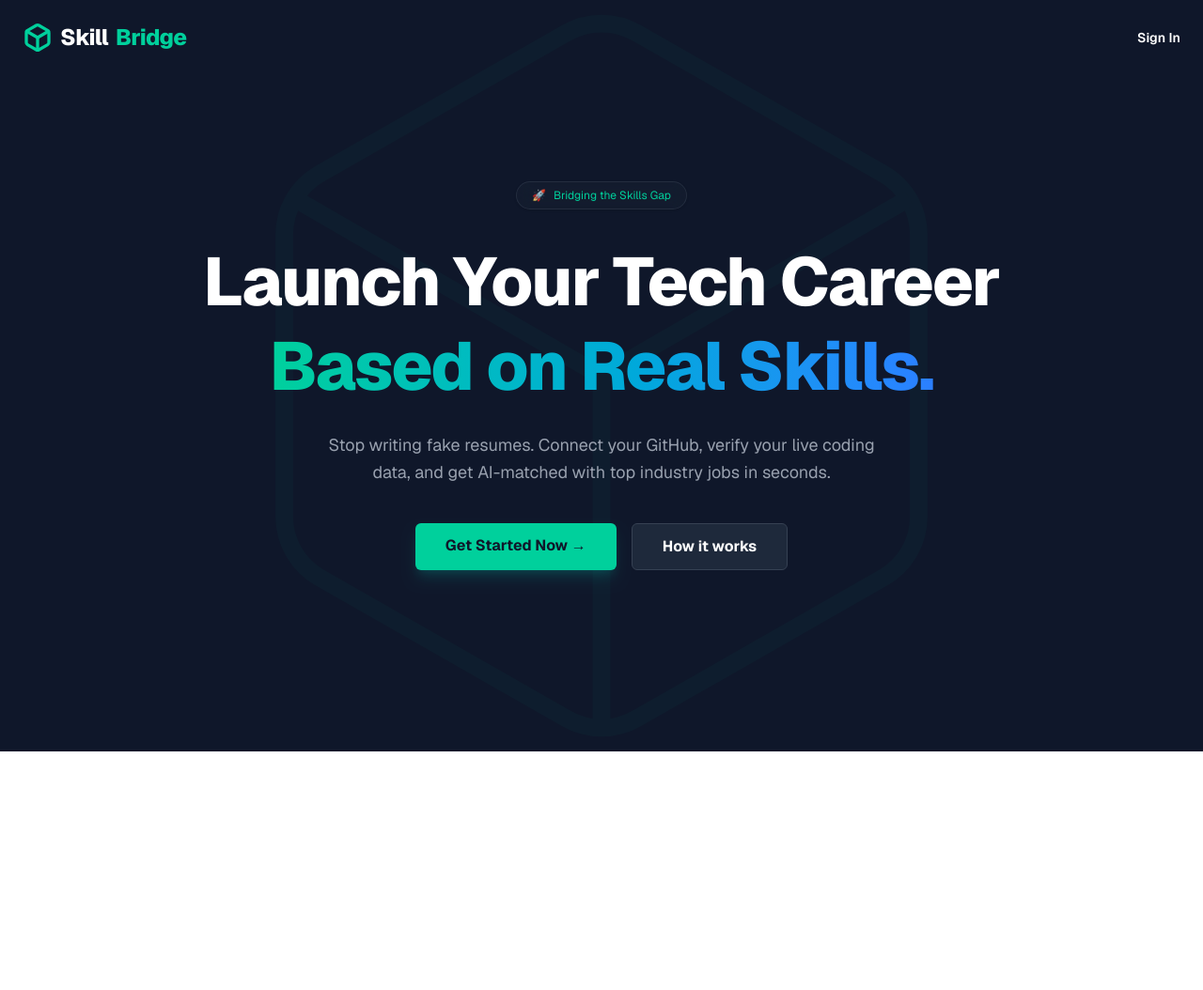
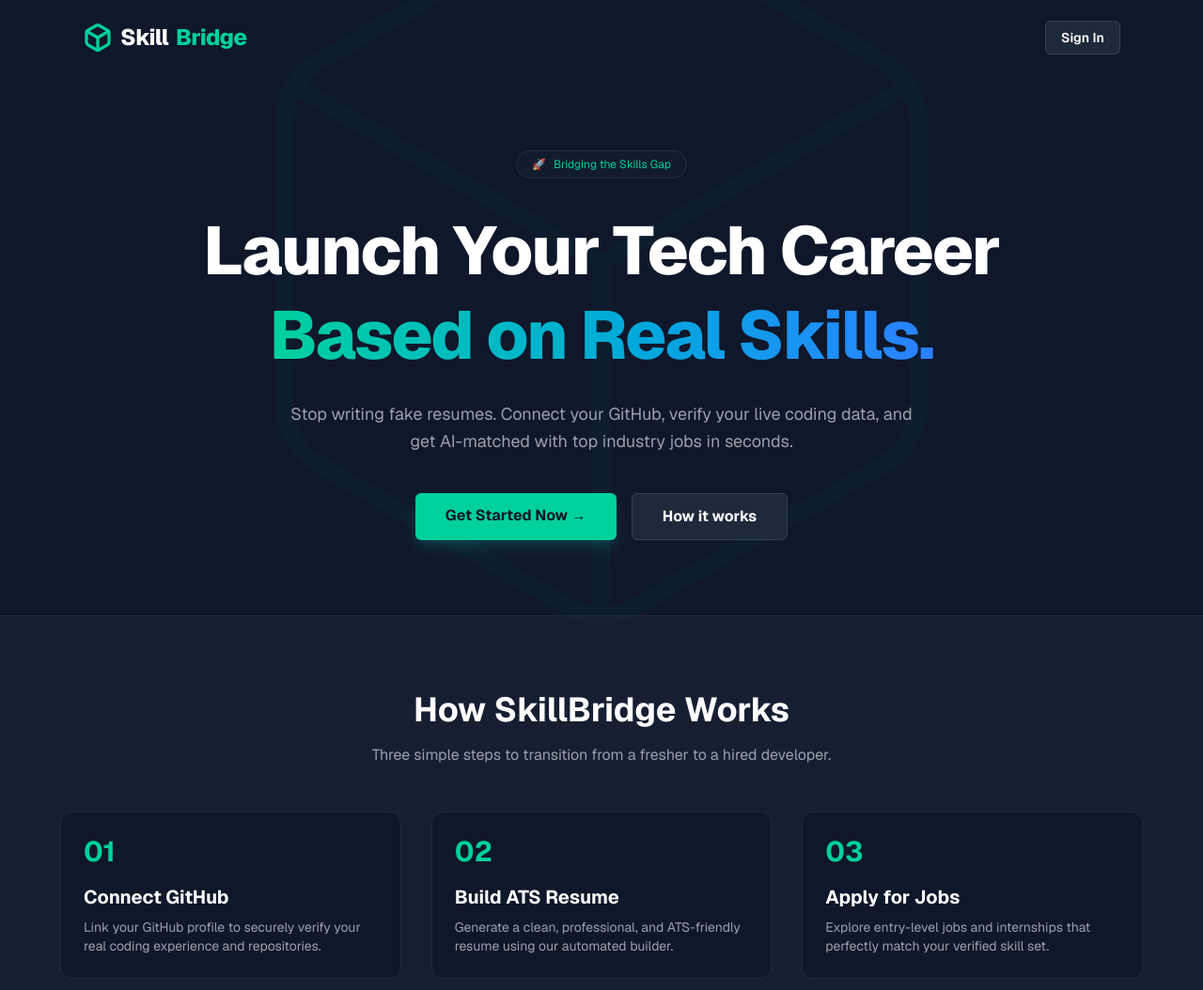
Before and after one commit to rupaniali/skillbridge-hackathon, a Next.js app: page / in a window 1280 px wide. Shown: the top 1054 px of the page at 94% size. Before the commit the page ends 800 px from the top, so only its background shows below. Built offline with nearby package versions, Linux system fonts and the light colour scheme.

Commit message:
Fixed login, logout and smooth scroll features

```diff
--- a/app/login/page.tsx
+++ b/app/login/page.tsx
@@ -12,14 +12,11 @@ export default function LoginPage() {
 
   const handleSubmit = (e: React.FormEvent) => {
     e.preventDefault();
-    // Demo ke liye direct dashboard par bhej rahe hain
     router.push("/dashboard");
   };
 
   return (
-    <div className="min-h-screen bg-[#0F172A] flex flex-col justify-center items-center px-4 relative overflow-hidden">
-
-      {/* Background Watermark Logo */}
+    <div className="min-h-screen bg-[#0F172A] flex flex-col justify-center items-center px-4 relative overflow-x-hidden text-white">
       <div className="absolute top-1/2 left-1/2 transform -translate-x-1/2 -translate-y-1/2 opacity-[0.03] pointer-events-none">
         <svg xmlns="http://www.w3.org/2000/svg" className="w-[700px] h-[700px] text-[#00d09c]" viewBox="0 0 24 24" fill="none" stroke="currentColor" strokeWidth="0.5">
           <path d="M21 16V8a2 2 0 0 0-1-1.73l-7-4a2 2 0 0 0-2 0l-7 4A2 2 0 0 0 3 8v8a2 2 0 0 0 1 1.73l7 4a2 2 0 0 0 2 0l7-4A2 2 0 0 0 21 16z"></path>
@@ -28,7 +25,6 @@ export default function LoginPage() {
         </svg>
       </div>
 
-      {/* Logo on top */}
       <div className="mb-8 relative z-10">
         <Link href="/" className="text-2xl font-extrabold flex items-center gap-2 tracking-tight">
           <svg xmlns="http://www.w3.org/2000/svg" className="w-8 h-8 text-[#00d09c]" viewBox="0 0 24 24" fill="none" stroke="currentColor" strokeWidth="2.5" strokeLinecap="round" strokeLinejoin="round">
@@ -40,7 +36,6 @@ export default function LoginPage() {
         </Link>
       </div>
 
-      {/* Auth Card */}
       <div className="bg-[#1E293B] border border-gray-800 p-8 rounded-xl shadow-xl w-full max-w-md relative z-10 text-white">
         <div className="flex justify-center mb-6 bg-[#0F172A] p-1 rounded-lg border border-gray-800">
           <button
@@ -70,43 +65,18 @@ export default function LoginPage() {
           {!isLogin && (
             <div>
               <label className="block text-xs font-semibold text-gray-300 mb-1">Full Name</label>
-              <input
-                type="text"
-                required
-                placeholder="John Doe"
-                className="w-full bg-[#0F172A] border border-gray-700 rounded px-4 py-2.5 text-sm text-white focus:outline-none focus:border-[#00d09c]"
-              />
+              <input type="text" required placeholder="John Doe" className="w-full bg-[#0F172A] border border-gray-700 rounded px-4 py-2.5 text-sm text-white focus:outline-none focus:border-[#00d09c]" />
             </div>
           )}
-
           <div>
             <label className="block text-xs font-semibold text-gray-300 mb-1">Email Address</label>
-            <input
-              type="email"
-              required
-              value={email}
-              onChange={(e) => setEmail(e.target.value)}
-              placeholder="name@example.com"
-              className="w-full bg-[#0F172A] border border-gray-700 rounded px-4 py-2.5 text-sm text-white focus:outline-none focus:border-[#00d09c]"
-            />
+            <input type="email" required value={email} onChange={(e) => setEmail(e.target.value)} placeholder="name@example.com" className="w-full bg-[#0F172A] border border-gray-700 rounded px-4 py-2.5 text-sm text-white focus:outline-none focus:border-[#00d09c]" />
           </div>
-
           <div>
             <label className="block text-xs font-semibold text-gray-300 mb-1">Password</label>
-            <input
-              type="password"
-              required
-              value={password}
-              onChange={(e) => setPassword(e.target.value)}
-              placeholder="••••••••"
-              className="w-full bg-[#0F172A] border border-gray-700 rounded px-4 py-2.5 text-sm text-white focus:outline-none focus:border-[#00d09c]"
-            />
+            <input type="password" required value={password} onChange={(e) => setPassword(e.target.value)} placeholder="••••••••" className="w-full bg-[#0F172A] border border-gray-700 rounded px-4 py-2.5 text-sm text-white focus:outline-none focus:border-[#00d09c]" />
           </div>
-
-          <button
-            type="submit"
-            className="w-full bg-[#00d09c] text-[#0F172A] font-bold py-3 rounded-md hover:bg-teal-400 transition shadow-lg shadow-teal-500/10 mt-2"
-          >
+          <button type="submit" className="w-full bg-[#00d09c] text-[#0F172A] font-bold py-3 rounded-md hover:bg-teal-400 transition shadow-lg shadow-teal-500/10 mt-2">
             {isLogin ? "Sign In" : "Register Now"}
           </button>
         </form>
--- a/app/page.tsx
+++ b/app/page.tsx
@@ -1,39 +1,29 @@
+"use client";
+
 import Link from "next/link";
 
 export default function LandingPage() {
+  const scrollToFeatures = (e: React.MouseEvent<HTMLAnchorElement>) => {
+    e.preventDefault();
+    const element = document.getElementById("features");
+    if (element) {
+      element.scrollIntoView({ behavior: "smooth" });
+    }
+  };
+
   return (
-    // 'relative overflow-hidden' bohot zaroori hai taaki logo screen ke bahar na nikle
-    <div className="min-h-screen bg-[#0F172A] flex flex-col font-sans relative overflow-hidden text-white">
-
-      {/* 🚀 NAYA IDEA: MASSIVE BACKGROUND WATERMARK LOGO */}
-      <div className="absolute top-1/2 left-1/2 transform -translate-x-1/2 -translate-y-1/2 opacity-[0.03] pointer-events-none z-0">
-        <svg
-          xmlns="http://www.w3.org/2000/svg"
-          className="w-[600px] h-[600px] md:w-[900px] md:h-[900px] text-[#00d09c]"
-          viewBox="0 0 24 24"
-          fill="none"
-          stroke="currentColor"
-          strokeWidth="0.5"
-        >
+    <div className="min-h-screen bg-[#0F172A] flex flex-col font-sans relative overflow-x-hidden text-white">
+      <div className="absolute top-1/4 left-1/2 transform -translate-x-1/2 -translate-y-1/2 opacity-[0.03] pointer-events-none z-0">
+        <svg xmlns="http://www.w3.org/2000/svg" className="w-[600px] h-[600px] md:w-[900px] md:h-[900px] text-[#00d09c]" viewBox="0 0 24 24" fill="none" stroke="currentColor" strokeWidth="0.5">
           <path d="M21 16V8a2 2 0 0 0-1-1.73l-7-4a2 2 0 0 0-2 0l-7 4A2 2 0 0 0 3 8v8a2 2 0 0 0 1 1.73l7 4a2 2 0 0 0 2 0l7-4A2 2 0 0 0 21 16z"></path>
           <polyline points="3.27 6.96 12 12.01 20.73 6.96"></polyline>
           <line x1="12" y1="22.08" x2="12" y2="12"></line>
         </svg>
       </div>
 
-      {/* Header / Navbar (relative z-10 rakha hai taaki background ke upar rahe) */}
-      <nav className="p-6 flex justify-between items-center relative z-10">
-        <div className="text-2xl font-extrabold flex items-center gap-2 tracking-tight cursor-pointer">
-          <svg
-            xmlns="http://www.w3.org/2000/svg"
-            className="w-8 h-8 text-[#00d09c]"
-            viewBox="0 0 24 24"
-            fill="none"
-            stroke="currentColor"
-            strokeWidth="2.5"
-            strokeLinecap="round"
-            strokeLinejoin="round"
-          >
+      <nav className="p-6 flex justify-between items-center relative z-10 max-w-6xl mx-auto w-full">
+        <div className="text-2xl font-extrabold flex items-center gap-2 tracking-tight">
+          <svg xmlns="http://www.w3.org/2000/svg" className="w-8 h-8 text-[#00d09c]" viewBox="0 0 24 24" fill="none" stroke="currentColor" strokeWidth="2.5" strokeLinecap="round" strokeLinejoin="round">
             <path d="M21 16V8a2 2 0 0 0-1-1.73l-7-4a2 2 0 0 0-2 0l-7 4A2 2 0 0 0 3 8v8a2 2 0 0 0 1 1.73l7 4a2 2 0 0 0 2 0l7-4A2 2 0 0 0 21 16z"></path>
             <polyline points="3.27 6.96 12 12.01 20.73 6.96"></polyline>
             <line x1="12" y1="22.08" x2="12" y2="12"></line>
@@ -41,15 +31,13 @@ export default function LandingPage() {
           <span className="text-white">Skill</span><span className="text-[#00d09c]">Bridge</span>
         </div>
         <div>
-          <Link href="/dashboard" className="text-white font-semibold hover:text-[#00d09c] transition text-sm">
+          <Link href="/login" className="text-white font-semibold hover:text-[#00d09c] transition text-sm bg-[#1E293B] px-4 py-2 rounded-md border border-gray-700">
             Sign In
           </Link>
         </div>
       </nav>
 
-      {/* Hero Section (relative z-10) */}
-      <main className="flex-grow flex flex-col items-center justify-center text-center px-4 relative z-10 pb-20">
-
+      <main className="flex-grow flex flex-col items-center justify-center text-center px-4 relative z-10 py-20">
         <div className="border border-gray-700/50 rounded-full px-4 py-1.5 text-xs text-[#00d09c] mb-8 flex items-center gap-2 bg-gray-800/30 backdrop-blur-sm shadow-sm">
           <span>🚀</span> Bridging the Skills Gap
         </div>
@@ -62,18 +50,43 @@ export default function LandingPage() {
         </h1>
 
         <p className="text-gray-400 text-base md:text-lg max-w-2xl mx-auto mb-10 leading-relaxed">
-          Stop writing fake resumes. Connect your GitHub, verify your live coding <br className="hidden md:block" /> data, and get AI-matched with top industry jobs in seconds.
+          Stop writing fake resumes. Connect your GitHub, verify your live coding data, and get AI-matched with top industry jobs in seconds.
         </p>
 
         <div className="flex flex-col sm:flex-row gap-4">
-          <Link href="/dashboard" className="bg-[#00d09c] text-[#0F172A] font-bold py-3 px-8 rounded-md hover:bg-teal-400 transition shadow-lg shadow-teal-500/20">
+          <Link href="/login" className="bg-[#00d09c] text-[#0F172A] font-bold py-3 px-8 rounded-md hover:bg-teal-400 transition shadow-lg shadow-teal-500/20">
             Get Started Now →
           </Link>
-          <Link href="#features" className="bg-[#1E293B] border border-gray-700 text-white font-bold py-3 px-8 rounded-md hover:bg-gray-800 transition">
+          <a href="#features" onClick={scrollToFeatures} className="bg-[#1E293B] border border-gray-700 text-white font-bold py-3 px-8 rounded-md hover:bg-gray-800 transition cursor-pointer">
             How it works
-          </Link>
+          </a>
         </div>
       </main>
+
+      <section id="features" className="py-20 px-4 relative z-10 bg-[#1E293B]/50 border-t border-gray-800">
+        <div className="max-w-6xl mx-auto text-center">
+          <h2 className="text-3xl md:text-4xl font-bold mb-4">How SkillBridge Works</h2>
+          <p className="text-gray-400 mb-12 max-w-xl mx-auto">Three simple steps to transition from a fresher to a hired developer.</p>
+
+          <div className="grid grid-cols-1 md:grid-cols-3 gap-8 text-left">
+            <div className="bg-[#0F172A] p-6 rounded-xl border border-gray-800">
+              <div className="text-3xl mb-4 text-[#00d09c] font-bold">01</div>
+              <h3 className="text-xl font-bold mb-2">Connect GitHub</h3>
+              <p className="text-gray-400 text-sm">Link your GitHub profile to securely verify your real coding experience and repositories.</p>
+            </div>
+            <div className="bg-[#0F172A] p-6 rounded-xl border border-gray-800">
+              <div className="text-3xl mb-4 text-[#00d09c] font-bold">02</div>
+              <h3 className="text-xl font-bold mb-2">Build ATS Resume</h3>
+              <p className="text-gray-400 text-sm">Generate a clean, professional, and ATS-friendly resume using our automated builder.</p>
+            </div>
+            <div className="bg-[#0F172A] p-6 rounded-xl border border-gray-800">
+              <div className="text-3xl mb-4 text-[#00d09c] font-bold">03</div>
+              <h3 className="text-xl font-bold mb-2">Apply for Jobs</h3>
+              <p className="text-gray-400 text-sm">Explore entry-level jobs and internships that perfectly match your verified skill set.</p>
+            </div>
+          </div>
+        </div>
+      </section>
     </div>
   );
 }
```
Also changed, not shown: app/dashboard/page.tsx (+12 -35 lines).
